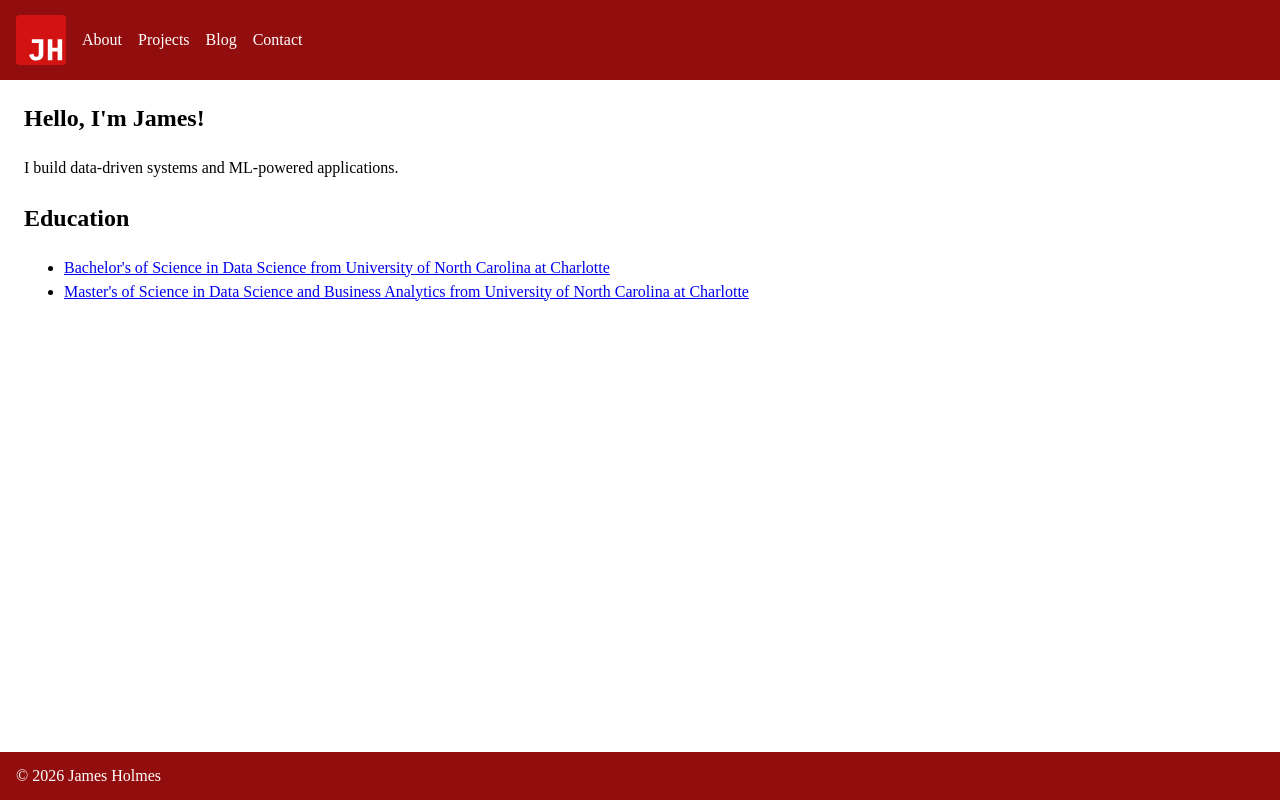
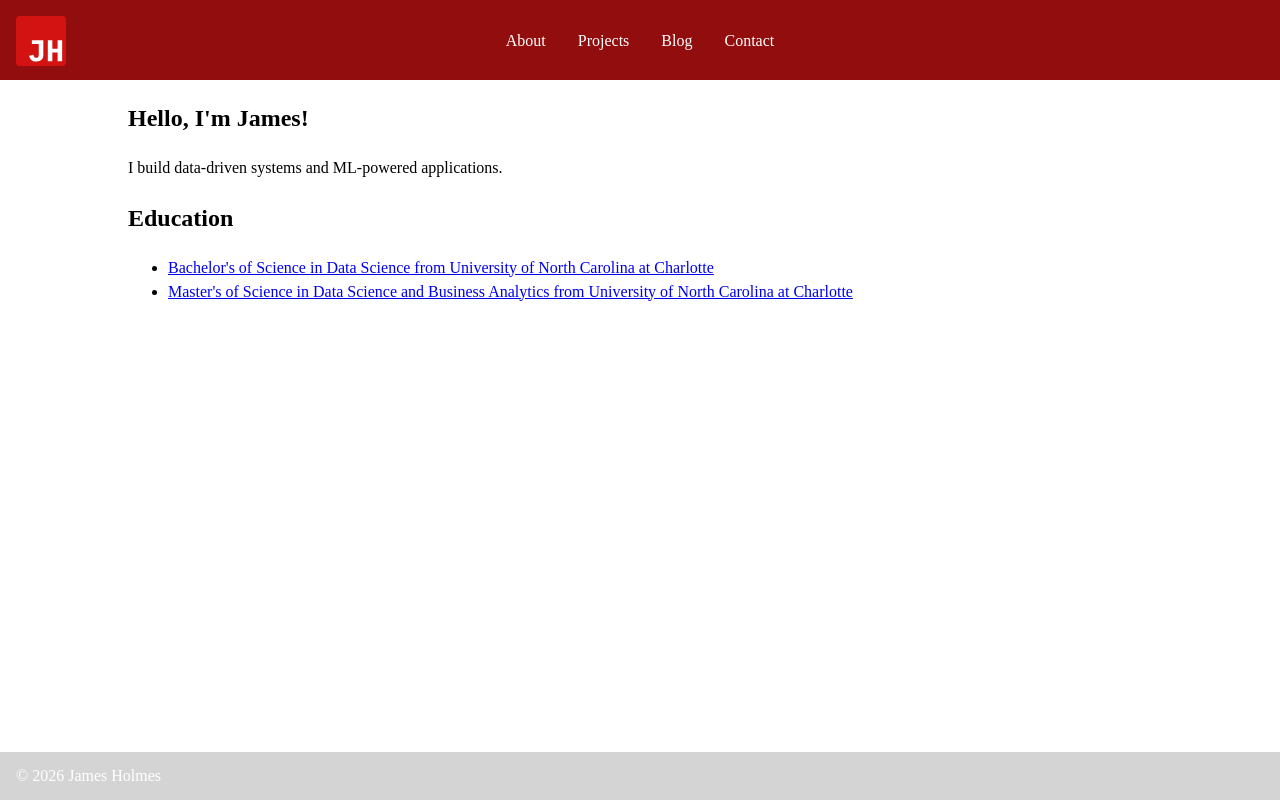
Before and after one commit to jameshlms/portfolio, a FastAPI app: page / in a window 1280 px wide. Run offline with FastAPI, Linux system fonts and the light colour scheme; some libraries are stand-ins or nearby versions.

Commit message:
Centered list elements of nav bar

```diff
--- a/app/static/css/style.css
+++ b/app/static/css/style.css
@@ -4,6 +4,7 @@
 
 :root {
     --primary: #920e0e;
+    --bg-secondary: #d4d4d4;
 }
 
 html {
@@ -30,26 +31,31 @@ p, h1, h2, h3, h4, h5, h6 {
 
 main {
     flex: 1;
-    padding: 0 1.5rem;
+    padding: 0 10%;
 
 }
 
 header, footer {
     color: white;
     padding: 1.0rem;
-    background-color: var(--primary);
     display: flex;
     align-items: center;
 }
 
+header {
+    background-color: var(--primary);
+}
+
 footer {
-    height: 3rem
+    height: 3rem;
+    background-color: var(--bg-secondary);
 }
 
 nav {
-    display: flex;
+    display: grid;
+    grid-template-columns: 1fr auto 1fr;
     align-items: center;
-    gap: 1rem;
+    width: 100%;
     height: 3rem
 
 }
@@ -59,7 +65,7 @@ nav ul {
     list-style: none;
     margin: 0;
     padding: 0;
-    gap: 1rem;
+    gap: 2rem;
 }
 
 nav a {
```
